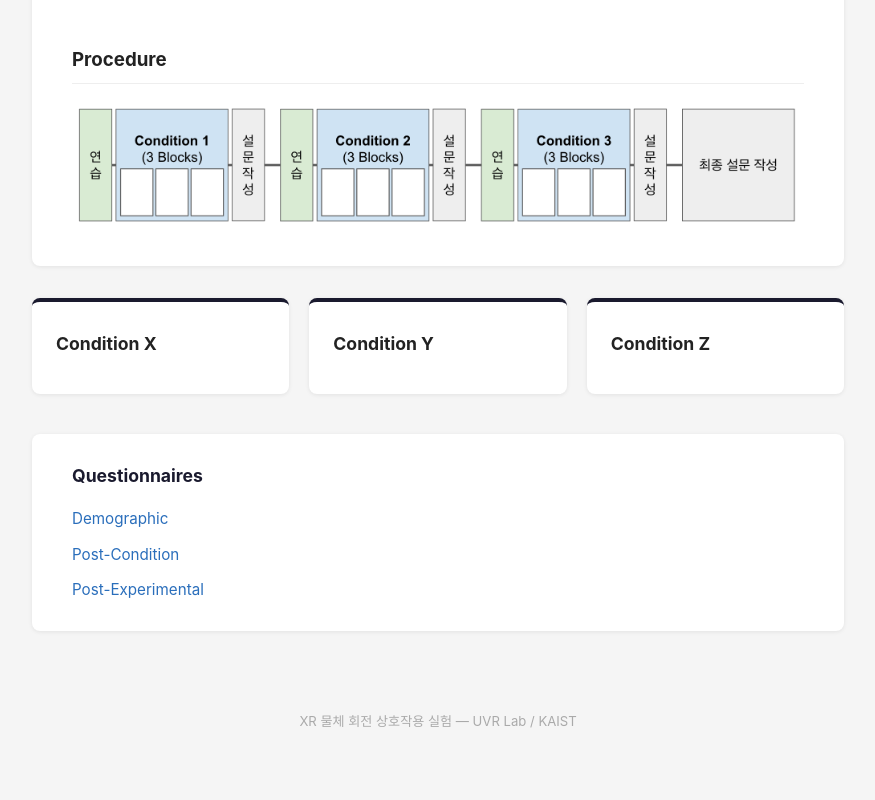
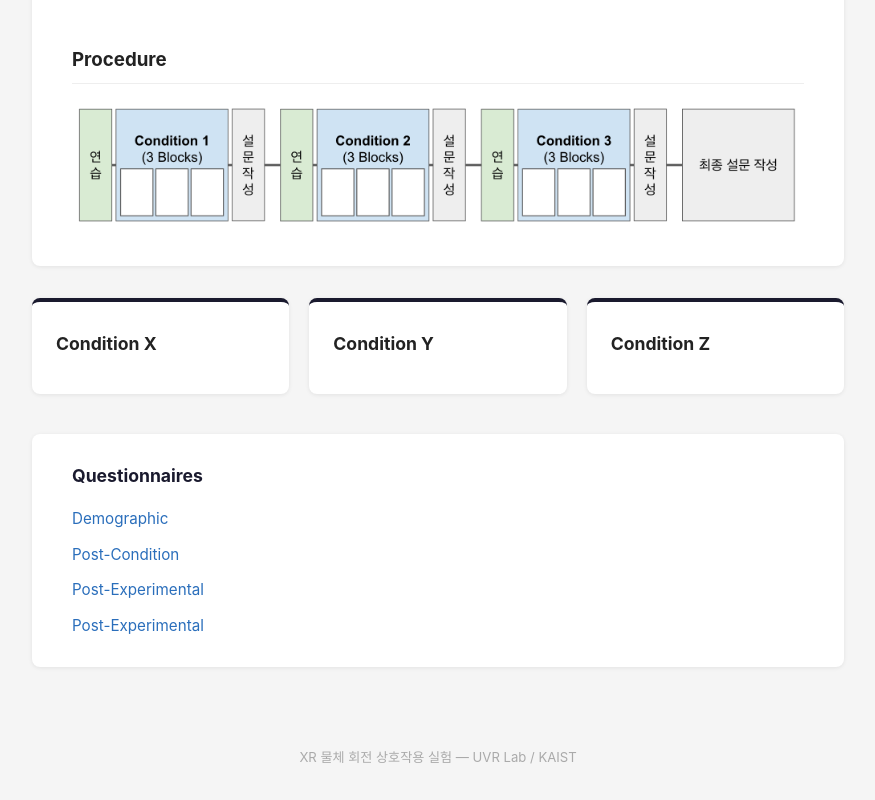
Before and after one commit to ohseo/geoctrl_instructions, a plain HTML site: page index.html in a window 1280 px wide. Shown: the part 1225-2025 px from the top of the page, without its empty margins (202-1077 px from the left). Before the commit the page ends 1989 px from the top, so only its background shows below. Drawn offline with Linux system fonts and the light colour scheme.

Commit message:
tlx link.

```diff
--- a/index.html
+++ b/index.html
@@ -71,6 +71,7 @@
         <li><a href="https://forms.gle/vXYQmPbs2Hkukr2DA" target="_blank" rel="noopener">Demographic</a></li>
         <li><a href="https://forms.gle/jHi5xaspJe6zsZoT9" target="_blank" rel="noopener">Post-Condition</a></li>
         <li><a href="https://forms.gle/G1ioLBs9VRUn2XNd6" target="_blank" rel="noopener">Post-Experimental</a></li>
+        <li><a href="https://tlx.juyounglee.net/response/" target="_blank" rel="noopener">Post-Experimental</a></li>
       </ul>
     </div>
   </main>
```
